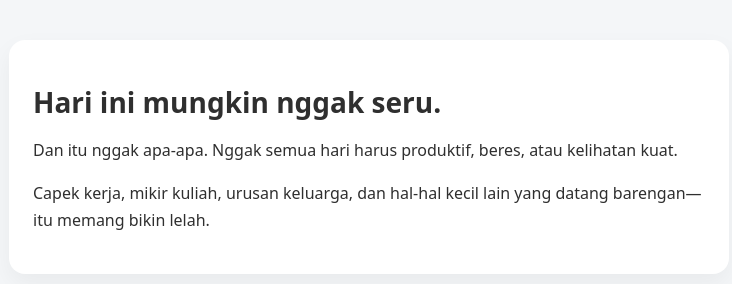
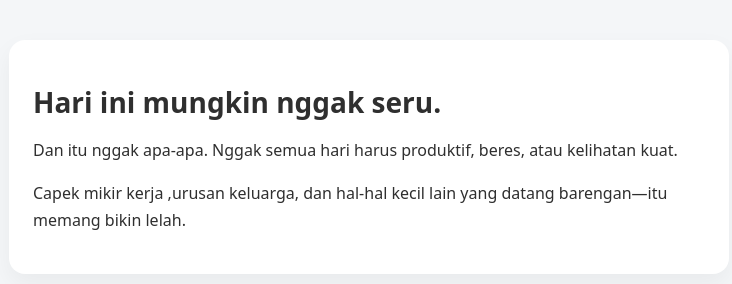
Before and after one commit to nishuu09/buatsayang_ku, a plain HTML site: page index.html in a window 1280 px wide. Shown: the top 284 px of the page, without its empty margins (271-1003 px from the left). Drawn offline with Linux system fonts and the light colour scheme.

Commit message:
Update index.html

```diff
--- a/index.html
+++ b/index.html
@@ -53,7 +53,7 @@
         Nggak semua hari harus produktif, beres, atau kelihatan kuat.
       </p>
       <p>
-        Capek kerja, mikir kuliah, urusan keluarga, dan hal-hal kecil lain
+        Capek mikir kerja ,urusan keluarga, dan hal-hal kecil lain
         yang datang barengan—itu memang bikin lelah.
       </p>
     </div>
```
